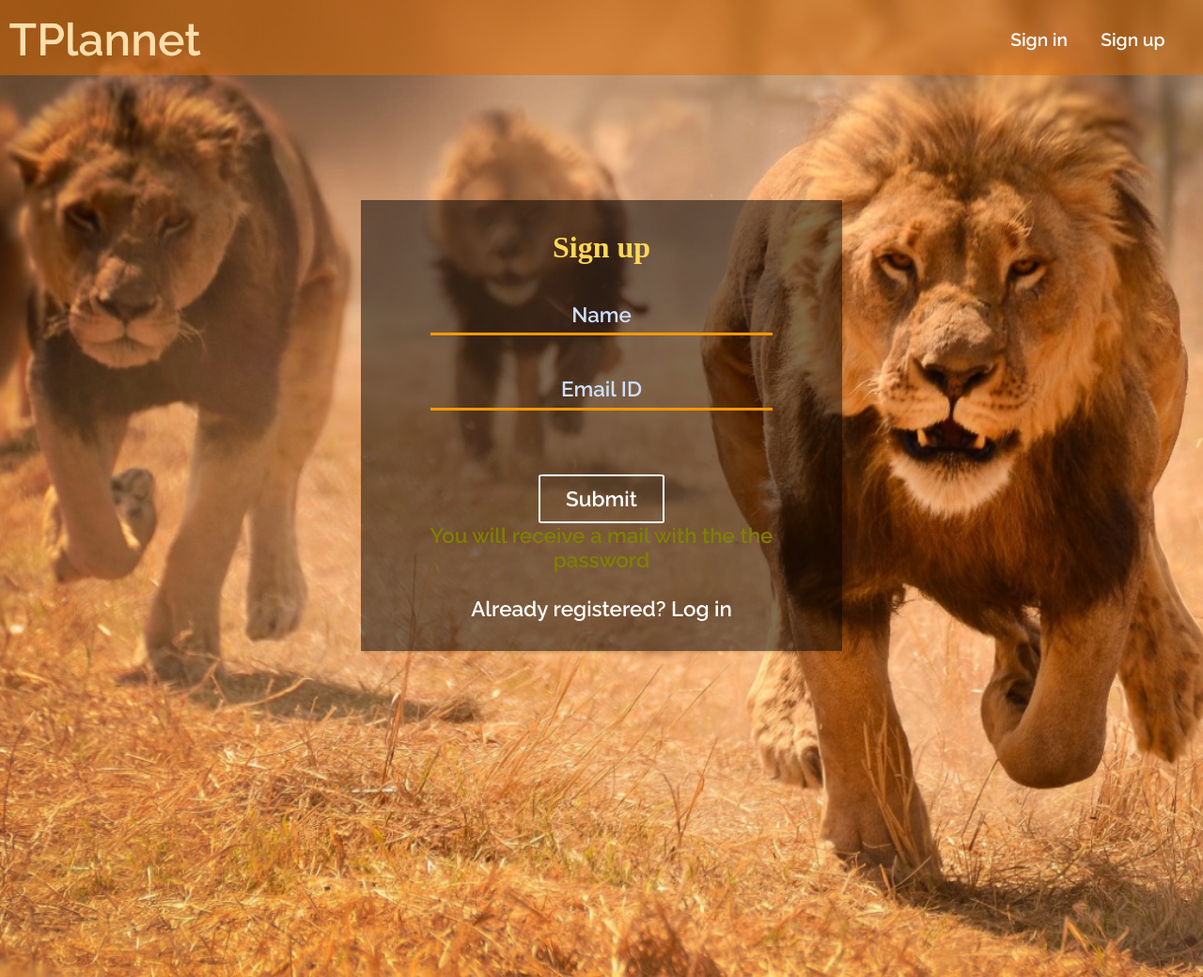
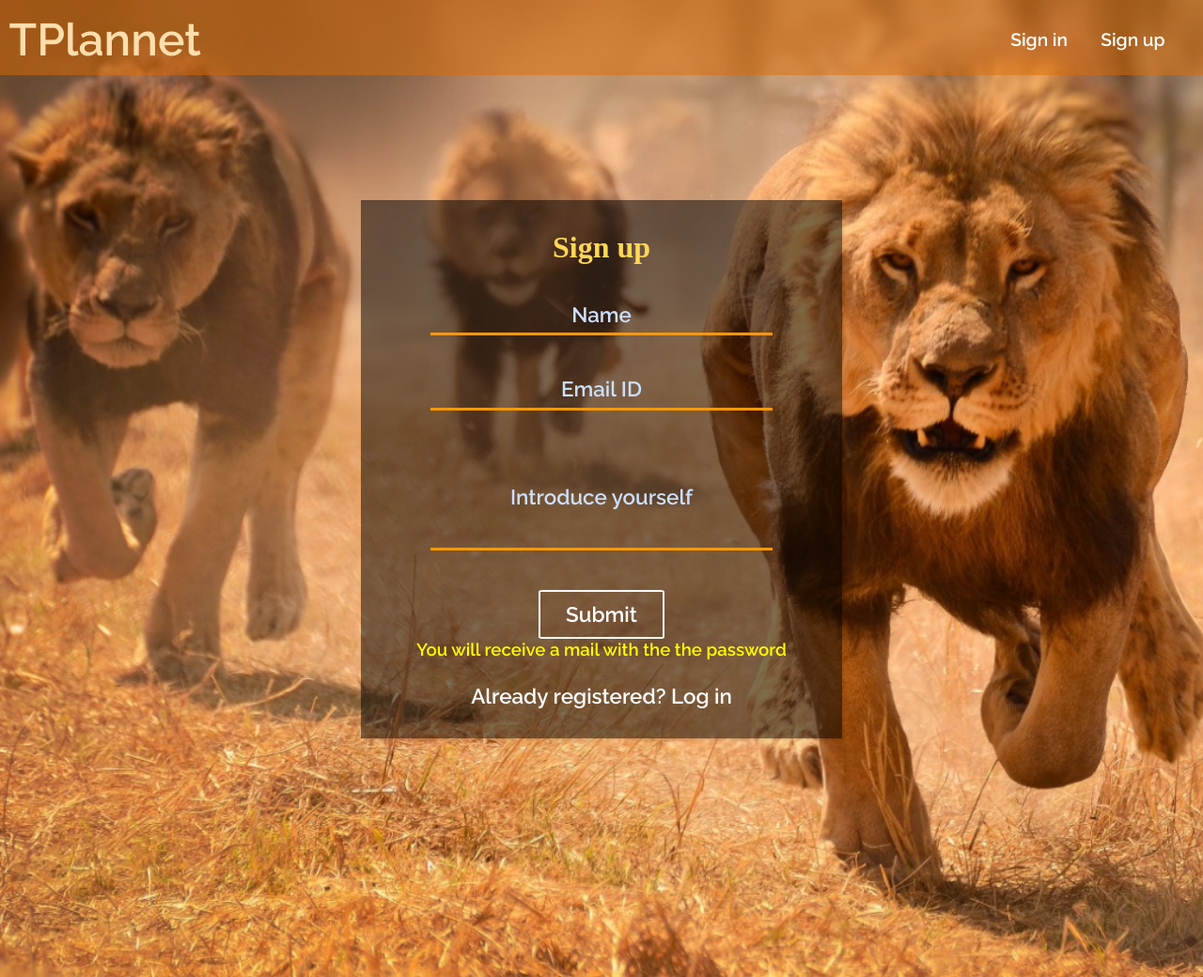
Before and after one commit to samurai-shmuel/tplannet-app, a Flask app: page /register in a window 1280 px wide. Shown: the whole page at 94% size. Run offline with Flask 2, Linux system fonts and the light colour scheme; some libraries are stand-ins or nearby versions; some web fonts are replaced.

Commit message:
restored version

```diff
--- a/Planner/routes.py
+++ b/Planner/routes.py
@@ -57,7 +57,7 @@
         name = request.form.get('name')
         new_user = User(email=email, name=name)
         msg = Message(f"Request to join the team", recipients=['msm19b002@iiitdm.ac.in'])
-        msg.html = f'A new teammate is coming to join with the following details: <br> Name: {name} <br> Email: {email}. To let him in <a href="localhost/permission/params?mail={enc_email}">click here</a> '
+        msg.html = f'A new teammate is coming to join with the following details: <br> Name: {name} <br> Email: {email}. He says <quote>{request.form.get("intro")}</quote> <br>To let him in <a href="localhost/permission/params?mail={enc_email}">click here</a> '
         mail.send(msg)
         db.session.add(new_user)
         db.session.commit()
--- a/Planner/templates/signup.html
+++ b/Planner/templates/signup.html
@@ -16,9 +16,10 @@
       <br>
       <div class="field"><p><input type="username" name="email" id="email" placeholder="Email ID" required></p></div>
       <br>
+      <div class="field"><p><input style="height: 5em;" type="text" name="intro" id="intro" placeholder="Introduce yourself" required></p></div>
       <br>
       <p><button type="submit">Submit</button></p>
-      <p>You will receive a mail with the the password</p>
+      <p style="position: relative; font-size: smaller;">You will receive a mail with the the password</p>
     </form>
     <br>
     <p style="position: relative; color: burlywood;"><a href="/">Already registered? Log in</a></p>
```
Also changed, not shown: Planner/planner.db (deleted), Planner/tplannet.db.
